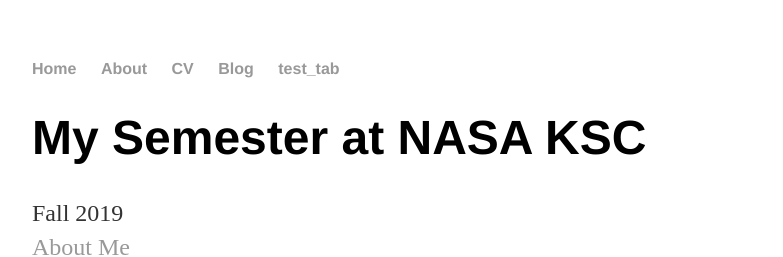
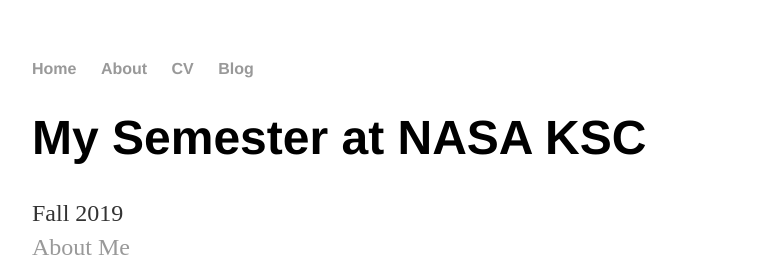
Before and after one commit to ghubb00/ghubb001.github.io, a Jekyll site: the page built from index.html, in a window 1280 px wide. Shown: the top 257 px of the page, without its empty margins (160-943 px from the left). Built offline with Jekyll 4.4.1, drawn with Linux system fonts in a browser that asks for light colours.

Commit message:
Update default.html

```diff
--- a/_layouts/default.html
+++ b/_layouts/default.html
@@ -12,7 +12,6 @@
 		        	<li><a href="/about/greg.md">About</a></li>
 	        		<li><a href="/cv">CV</a></li>
 	        		<li><a href="/blog">Blog</a></li>
-				<li><a href="/cv">test_tab</a></li>
 	    		</ul>
 			</nav>
 			<div class="container">
```
